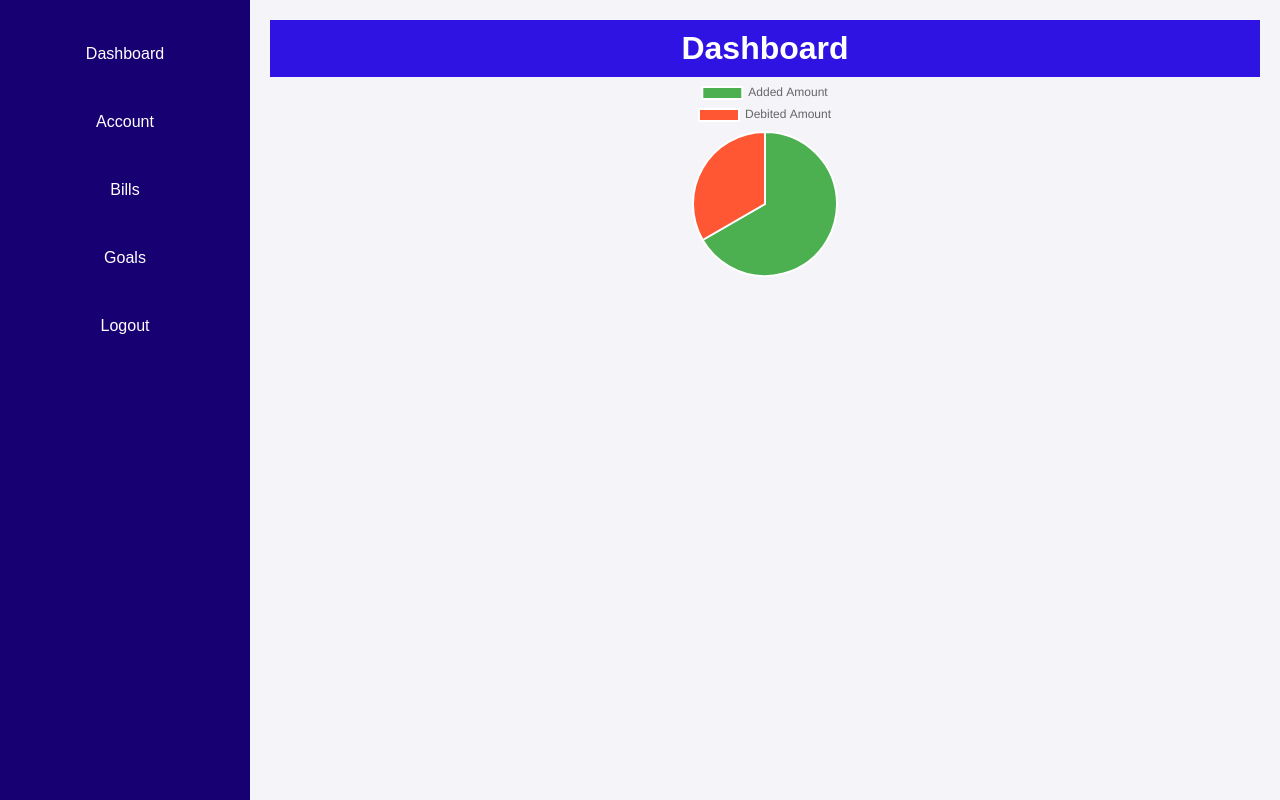
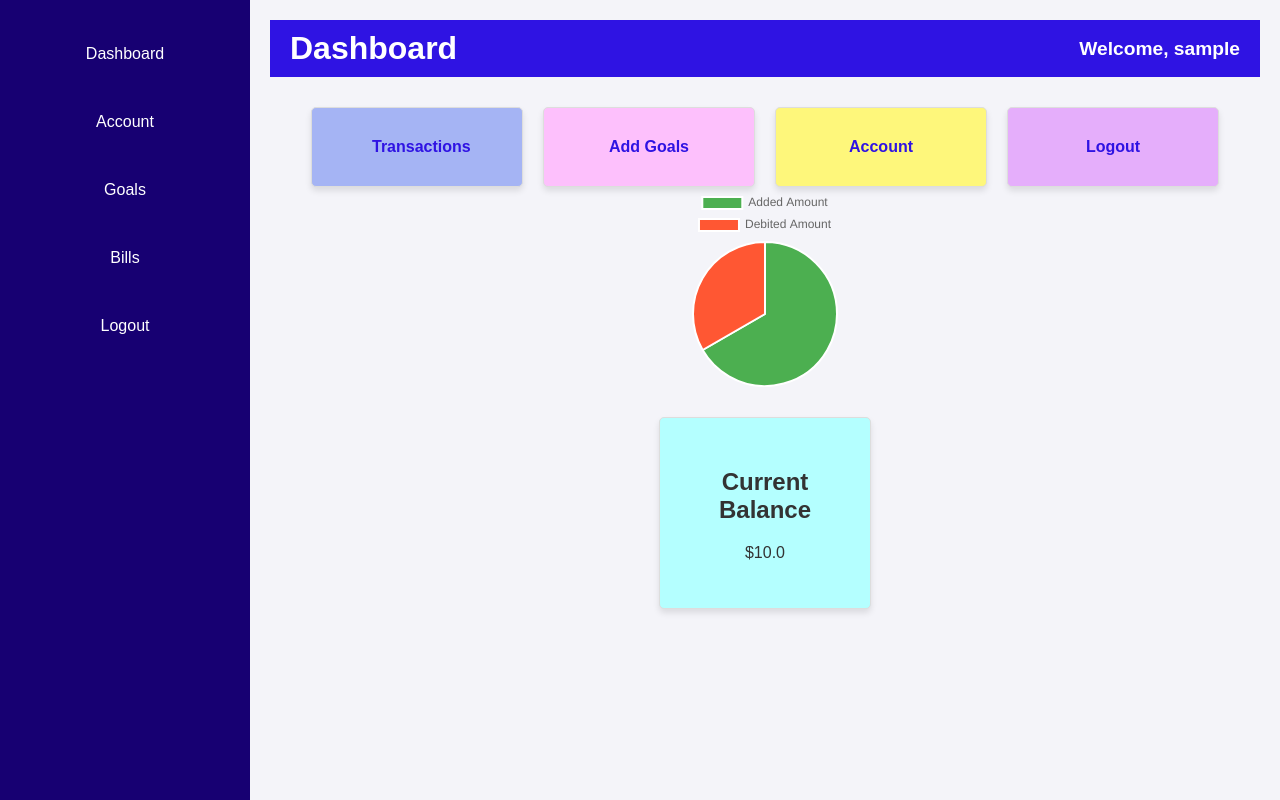
Before and after one commit to KogulaNandhitha/Infosys_finance_management-project, a Flask app: page /dashboard in a window 1280 px wide. Run offline with Flask 3, Linux system fonts and the light colour scheme; the visitor is signed in with stand-in values (Sample User, id 1); tables that the repository leaves empty hold one stand-in row (values such as "Sample post").

Commit message:
Add files via upload

```diff
--- a/templates/dashboard.html
+++ b/templates/dashboard.html
@@ -3,7 +3,7 @@
 <head>
     <meta charset="UTF-8">
     <meta name="viewport" content="width=device-width, initial-scale=1.0">
-    <title>Transactions</title>
+    <title>Dashboard</title>
     <style>
         /* General Body Styles */
         body {
@@ -53,97 +53,61 @@
             color: white;
             padding: 10px 20px;
             text-align: center;
+            display: flex;
+            justify-content: space-between;
+            align-items: center;
         }
 
         h1 {
             margin: 0;
         }
 
+        .username {
+            font-size: 1.2em;
+            font-weight: bold;
+        }
+
+        .dashboard-options {
+            display: flex;
+            flex-wrap: wrap;
+            gap: 20px;
+            justify-content: center;
+            margin-top: 30px;
+        }
+
+        .dashboard-box {
+            background: white;
+            border: 1px solid #ddd;
+            border-radius: 5px;
+            padding: 30px;
+            width: 150px;
+
+            text-align: center;
+            box-shadow: 0 4px 6px rgba(0, 0, 0, 0.1);
+            cursor: pointer;
+            transition: transform 0.2s, box-shadow 0.2s;
+        }
+
+        .dashboard-box:hover {
+            transform: scale(1.05);
+            box-shadow: 0 6px 8px rgba(0, 0, 0, 0.2);
+        }
+
+        .dashboard-box a {
+            text-decoration: none;
+            color: rgb(47, 19, 227);
+            font-weight: bold;
+            padding:30px;
+        }
+
+        .dashboard-box a:hover {
+            color: rgb(7, 122, 254);
+        }
         .chart-container {
             width: 50%;
             max-width: 200px;
             margin: auto;
         }
-
-        /* Navigation Menu Styles */
-        nav {
-            background-color: rgb(23, 0, 114);
-            overflow: hidden;
-        }
-
-        nav a {
-            float: left;
-            display: block;
-            color: white;
-            text-align: center;
-            padding: 14px 16px;
-            text-decoration: none;
-        }
-
-        nav a:hover {
-            background-color: rgb(7, 122, 254);
-            color: white;
-        }
-
-        ul {
-            list-style: none;
-            padding: 0;
-        }
-
-        ul li {
-            background: white;
-            border: 1px solid #ddd;
-            margin: 10px 0;
-            padding: 10px;
-            border-radius: 5px;
-            display: flex;
-            justify-content: space-between;
-            align-items: center;
-        }
-
-        ul li a {
-            color: #f44336;
-        }
-
-        ul li a:hover {
-            color: #d32f2f;
-        }
-
-        form {
-            background: white;
-            padding: 20px;
-            border: 1px solid #ddd;
-            border-radius: 5px;
-            margin-top: 20px;
-        }
-
-        label {
-            display: block;
-            margin-bottom: 5px;
-            font-weight: bold;
-        }
-
-        input {
-            width: 100%;
-            padding: 8px;
-            margin-bottom: 10px;
-            border: 1px solid #ddd;
-            border-radius: 5px;
-        }
-
-        button {
-            background-color: rgb(47, 19, 227);
-            color: white;
-            border: none;
-            padding: 10px 15px;
-            cursor: pointer;
-            border-radius: 5px;
-        }
-
-        button:hover {
-            background-color: #45a049;
-        }
-
         /* Responsive Design */
         @media (max-width: 768px) {
             .sidebar {
@@ -165,6 +129,7 @@
             .main-content {
                 margin-left: 0;
             }
+
         }
     </style>
 </head>
@@ -174,8 +139,8 @@
     <div class="sidebar">
         <a href="/dashboard">Dashboard</a>
         <a href="/profile">Account</a>
-        <a href="/add_goal">Bills</a>
-        <a href="/add-amount">Goals</a>
+        <a href="/add_goal">Goals</a>
+        <a href="/add-amount">Bills</a>
         <a href="/logout">Logout</a>
     </div>
 
@@ -183,21 +148,69 @@
     <div class="main-content">
         <header>
             <h1>Dashboard</h1>
+            <span class="username">Welcome, <span id="username"> {{ user.username }}</span></span>
         </header>
+
+        <div class="dashboard-options">
+            <div class="dashboard-box" style="background:rgb(165, 180, 244);">
+                <a href="/add-amount">Transactions</a>
+            </div>
+            <div class="dashboard-box" style="background:rgb(253, 192, 252);">
+                <a href="/add_goal">Add Goals</a>
+            </div>
+            <div class="dashboard-box" style="background:rgb(254, 247, 123);">
+                <a href="/profile">Account</a>
+            </div>
+            <div class="dashboard-box" style="background:rgb(229, 174, 251);">
+                <a href="/logout">Logout</a>
+            </div>
+        </div>
 
         <div class="chart-container">
             <canvas id="transactionPieChart"></canvas>
+        </div>
+        <div class="dashboard-options">
+            <div class="dashboard-box"  style="background:rgb(180, 255, 255);">
+                <h2>Current Balance</h2>
+                <p id="current-balance" >${{ balance }}</p>
+            </div>
 
-        </div>
+
+
     </div>
 
-    <!-- JavaScript to Handle Pie Chart -->
+    <!-- JavaScript to Handle Username and Pie Chart -->
     <script src="https://cdn.jsdelivr.net/npm/chart.js"></script>
     <script>
         document.addEventListener('DOMContentLoaded', function () {
+            // Set username dynamically (fetch or set manually)
+           // Replace with dynamic username if needed
+
+            // Fetch balance and amount spent from backend
+            fetch('/balance-data')
+                .then(response => response.json())
+                .then(data => {
+                    if (data.status === 'success') {
+                        const { currentBalance, amountSpent } = data.data;
+
+                        // Display the fetched values
+                        document.getElementById('current-balance').textContent = `$${currentBalance.toFixed(2)}`;
+                        document.getElementById('amount-spent').textContent = `$${amountSpent.toFixed(2)}`;
+                    } else {
+                        alert('Failed to load balance data.');
+                    }
+                })
+                .catch(error => console.error('Error fetching balance data:', error));
+        });
+
+        document.addEventListener('DOMContentLoaded', function () {
+            // Set username dynamically (fetch or set manually)
+
+
+            // Handle Pie Chart
             const ctx = document.getElementById('transactionPieChart').getContext('2d');
 
-            // Fetch transaction data from Flask
+            // Fetch transaction data from backend
             fetch('/transaction-data')
                 .then(response => response.json())
                 .then(data => {
@@ -223,7 +236,7 @@
                                     },
                                     tooltip: {
                                         callbacks: {
-                                            label: function(tooltipItem) {
+                                            label: function (tooltipItem) {
                                                 const value = tooltipItem.raw;
                                                 return `${tooltipItem.label}: $${value.toFixed(2)}`;
                                             }
@@ -239,9 +252,5 @@
                 .catch(error => console.error('Error fetching transaction data:', error));
         });
     </script>
-    <!-- templates/add_goal.html -->
-
-
-
 </body>
 </html>
```
Also changed, not shown: templates/add-amount.html (+8 -6 lines), templates/add_goal.html (+33 -20 lines), templates/bills.html (added, +140 -0 lines), templates/login.html (+28 -5 lines), templates/profile.html (+53 -16 lines), templates/register.html (+34 -2 lines).
